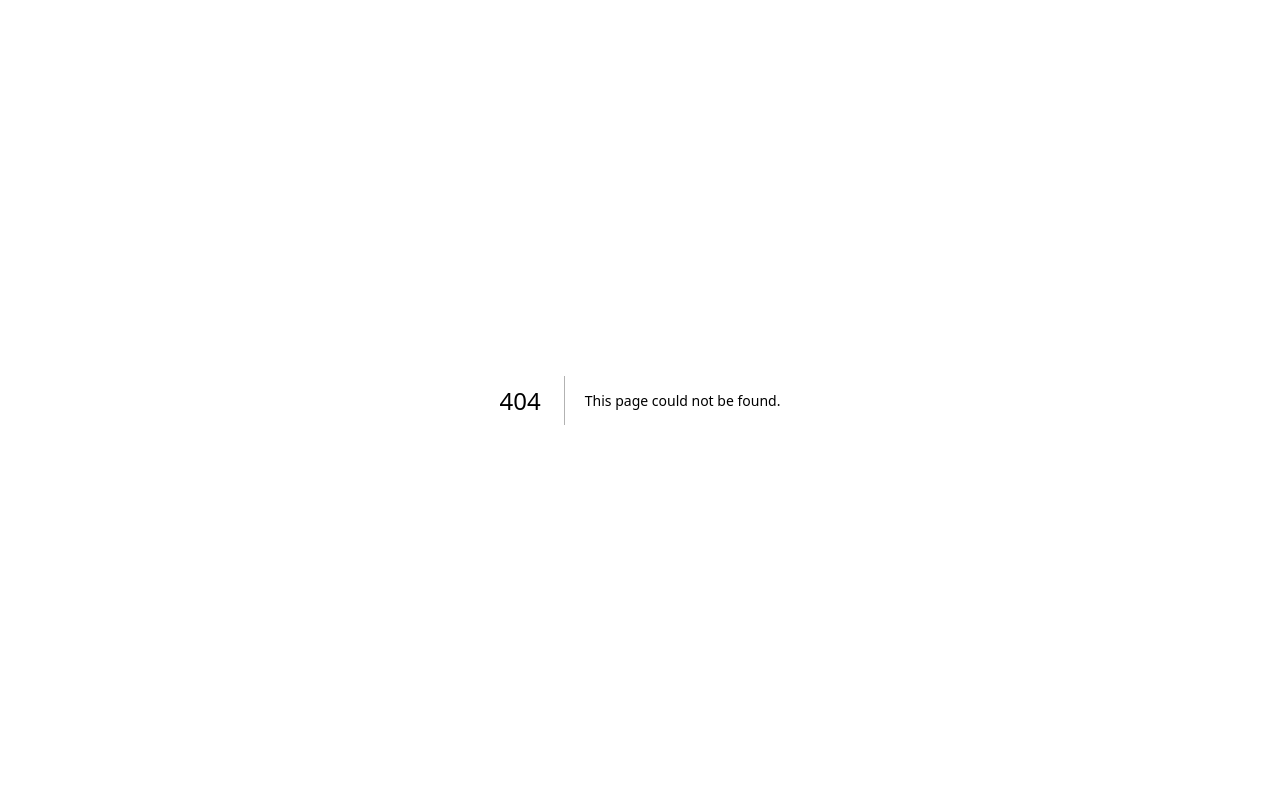
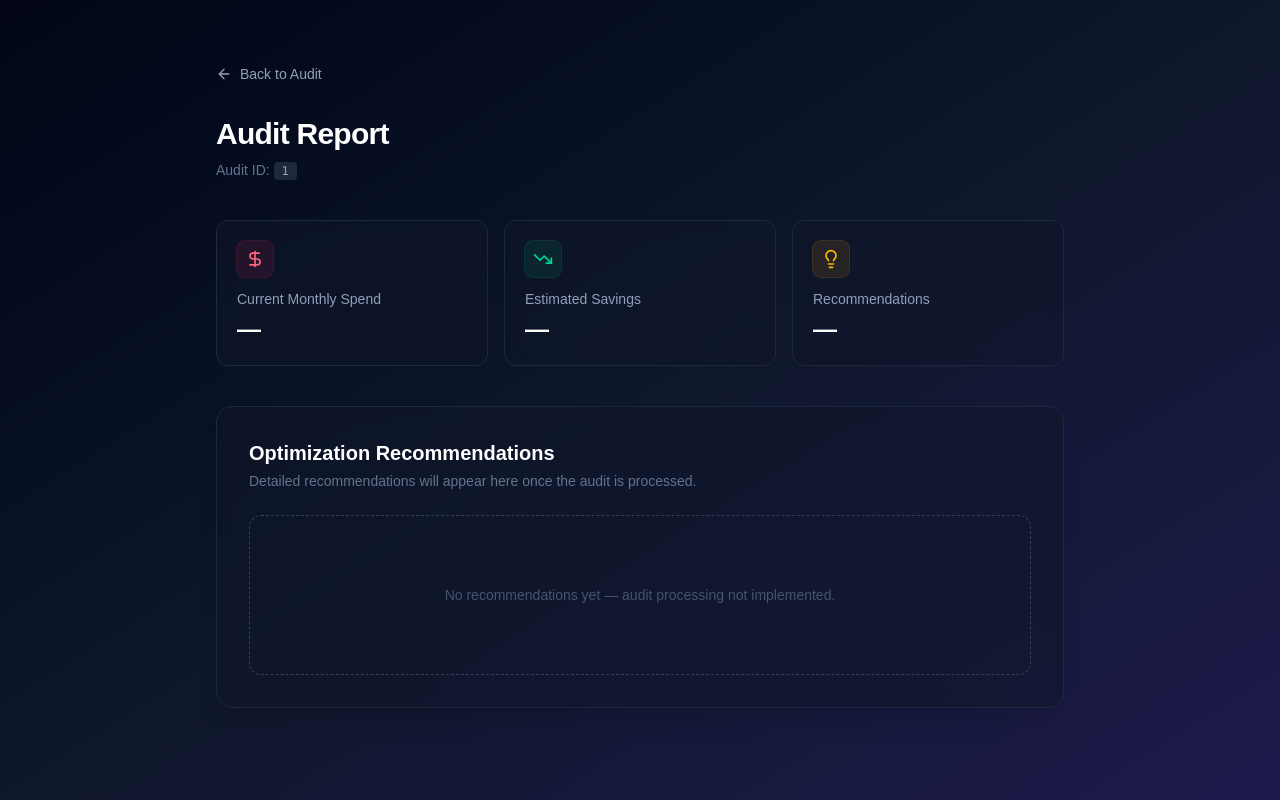
Before and after one commit to Ptmishra69/Credex_Project, a Next.js app: page /result/1 in a window 1280 px wide. Before the commit this address had no page. Built offline with nearby package versions, Linux system fonts and the light colour scheme.

Commit message:
feat: add audit and result starter pages

```diff
--- /dev/null
+++ b/src/app/audit/page.tsx
@@ -0,0 +1,79 @@
+import { ClipboardList } from "lucide-react";
+
+/**
+ * /audit — Main audit input page.
+ *
+ * This is where startups enter their AI tooling spend.
+ * Currently a clean skeleton; the actual form component
+ * will be added in a future step.
+ */
+export default function AuditPage() {
+  return (
+    <main className="min-h-screen bg-gradient-to-br from-slate-950 via-slate-900 to-indigo-950">
+      <div className="mx-auto max-w-3xl px-6 py-16">
+        {/* Header */}
+        <div className="mb-12 text-center">
+          <div className="mx-auto mb-6 flex h-16 w-16 items-center justify-center rounded-2xl bg-indigo-500/10 ring-1 ring-indigo-500/20">
+            <ClipboardList className="h-8 w-8 text-indigo-400" />
+          </div>
+          <h1 className="text-4xl font-bold tracking-tight text-white">
+            AI Spend Audit
+          </h1>
+          <p className="mt-3 text-lg text-slate-400">
+            Enter your team&apos;s AI tooling details below. We&apos;ll analyze your
+            spend and surface actionable savings.
+          </p>
+        </div>
+
+        {/* Form placeholder card */}
+        <div className="rounded-2xl border border-slate-800 bg-slate-900/60 p-8 shadow-xl backdrop-blur-sm">
+          <h2 className="mb-1 text-xl font-semibold text-white">
+            Company Details
+          </h2>
+          <p className="mb-8 text-sm text-slate-500">
+            Tell us about your team and the AI tools you use.
+          </p>
+
+          {/* Placeholder fields — will be replaced by a form component */}
+          <div className="space-y-6">
+            <div>
+              <label className="mb-2 block text-sm font-medium text-slate-300">
+                Company Name
+              </label>
+              <div className="h-11 rounded-lg border border-slate-700 bg-slate-800/50" />
+            </div>
+            <div>
+              <label className="mb-2 block text-sm font-medium text-slate-300">
+                Team Size
+              </label>
+              <div className="h-11 rounded-lg border border-slate-700 bg-slate-800/50" />
+            </div>
+            <div>
+              <label className="mb-2 block text-sm font-medium text-slate-300">
+                AI Tools
+              </label>
+              <div className="h-32 rounded-lg border border-dashed border-slate-700 bg-slate-800/30" />
+              <p className="mt-2 text-xs text-slate-600">
+                Tool input form coming soon — you&apos;ll add each tool with cost,
+                seats, and usage frequency.
+              </p>
+            </div>
+          </div>
+
+          {/* Submit placeholder */}
+          <div className="mt-10">
+            <button
+              disabled
+              className="w-full cursor-not-allowed rounded-xl bg-indigo-600/50 px-6 py-3 text-sm font-semibold text-white/60 transition"
+            >
+              Generate Audit Report →
+            </button>
+            <p className="mt-2 text-center text-xs text-slate-600">
+              Form functionality will be wired in the next development phase.
+            </p>
+          </div>
+        </div>
+      </div>
+    </main>
+  );
+}
--- /dev/null
+++ b/src/app/result/[id]/page.tsx
@@ -0,0 +1,105 @@
+import { ArrowLeft, TrendingDown, Lightbulb, DollarSign } from "lucide-react";
+import Link from "next/link";
+
+/**
+ * /result/[id] — Audit result page.
+ *
+ * Displays the optimization report for a specific audit.
+ * Uses Next.js 15+ async params pattern for dynamic routes.
+ */
+interface ResultPageProps {
+  params: Promise<{ id: string }>;
+}
+
+export default async function ResultPage({ params }: ResultPageProps) {
+  const { id } = await params;
+
+  return (
+    <main className="min-h-screen bg-gradient-to-br from-slate-950 via-slate-900 to-indigo-950">
+      <div className="mx-auto max-w-4xl px-6 py-16">
+        {/* Back navigation */}
+        <Link
+          href="/audit"
+          className="mb-8 inline-flex items-center gap-2 text-sm text-slate-400 transition hover:text-white"
+        >
+          <ArrowLeft className="h-4 w-4" />
+          Back to Audit
+        </Link>
+
+        {/* Header */}
+        <div className="mb-10">
+          <h1 className="text-3xl font-bold tracking-tight text-white">
+            Audit Report
+          </h1>
+          <p className="mt-2 text-sm text-slate-500">
+            Audit ID: <code className="rounded bg-slate-800 px-2 py-0.5 text-xs text-slate-400">{id}</code>
+          </p>
+        </div>
+
+        {/* Summary cards */}
+        <div className="mb-10 grid gap-4 sm:grid-cols-3">
+          <SummaryCard
+            icon={<DollarSign className="h-5 w-5 text-rose-400" />}
+            label="Current Monthly Spend"
+            value="—"
+            bgClass="bg-rose-500/10 ring-rose-500/20"
+          />
+          <SummaryCard
+            icon={<TrendingDown className="h-5 w-5 text-emerald-400" />}
+            label="Estimated Savings"
+            value="—"
+            bgClass="bg-emerald-500/10 ring-emerald-500/20"
+          />
+          <SummaryCard
+            icon={<Lightbulb className="h-5 w-5 text-amber-400" />}
+            label="Recommendations"
+            value="—"
+            bgClass="bg-amber-500/10 ring-amber-500/20"
+          />
+        </div>
+
+        {/* Recommendations placeholder */}
+        <div className="rounded-2xl border border-slate-800 bg-slate-900/60 p-8 shadow-xl backdrop-blur-sm">
+          <h2 className="mb-1 text-xl font-semibold text-white">
+            Optimization Recommendations
+          </h2>
+          <p className="mb-6 text-sm text-slate-500">
+            Detailed recommendations will appear here once the audit is
+            processed.
+          </p>
+          <div className="flex h-40 items-center justify-center rounded-xl border border-dashed border-slate-700">
+            <p className="text-sm text-slate-600">
+              No recommendations yet — audit processing not implemented.
+            </p>
+          </div>
+        </div>
+      </div>
+    </main>
+  );
+}
+
+// ---------------------------------------------------------------------------
+// Sub-component (co-located because it's page-specific)
+// ---------------------------------------------------------------------------
+
+function SummaryCard({
+  icon,
+  label,
+  value,
+  bgClass,
+}: {
+  icon: React.ReactNode;
+  label: string;
+  value: string;
+  bgClass: string;
+}) {
+  return (
+    <div className="rounded-xl border border-slate-800 bg-slate-900/60 p-5 backdrop-blur-sm">
+      <div className={`mb-3 inline-flex rounded-lg p-2 ring-1 ${bgClass}`}>
+        {icon}
+      </div>
+      <p className="text-sm text-slate-400">{label}</p>
+      <p className="mt-1 text-2xl font-bold text-white">{value}</p>
+    </div>
+  );
+}
```
